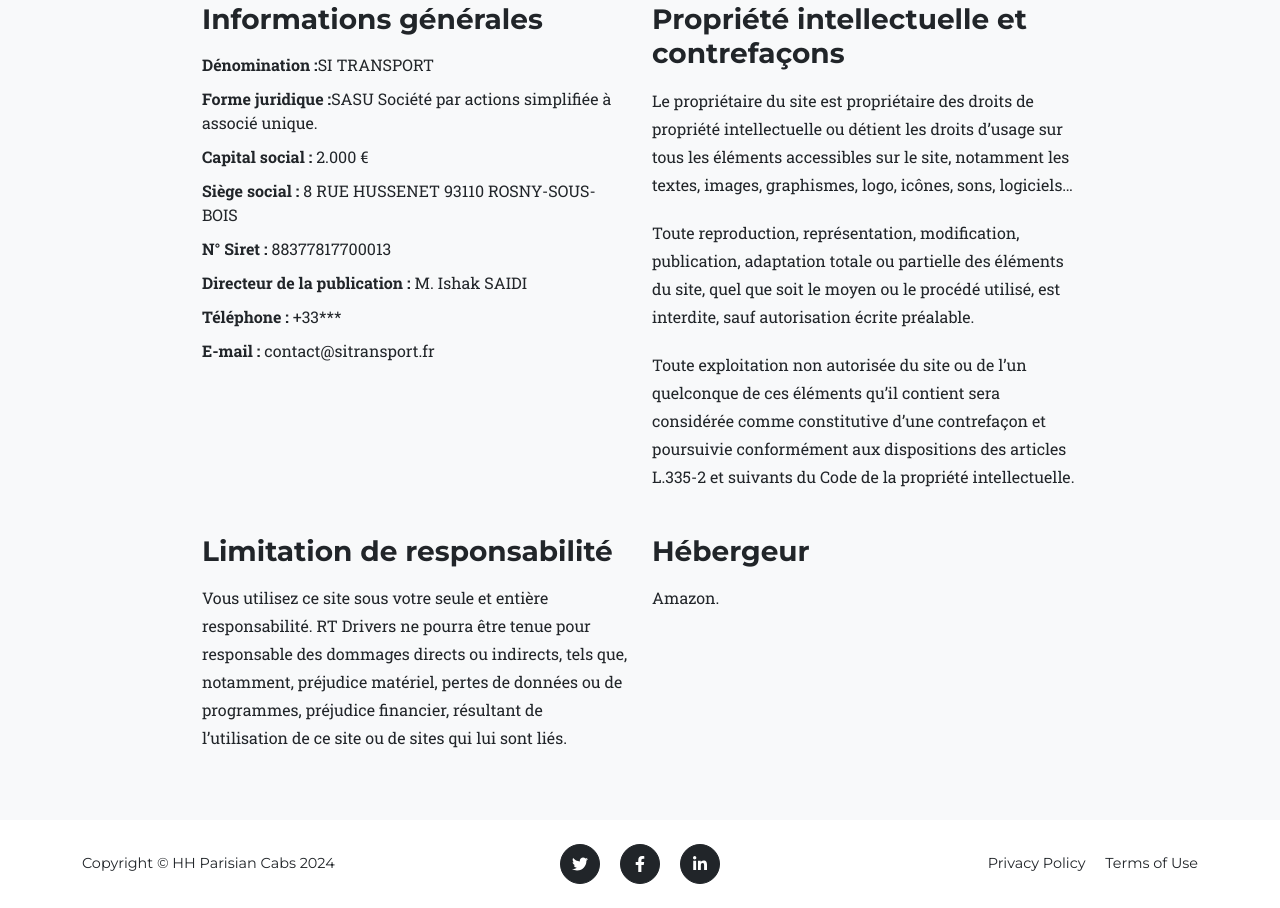
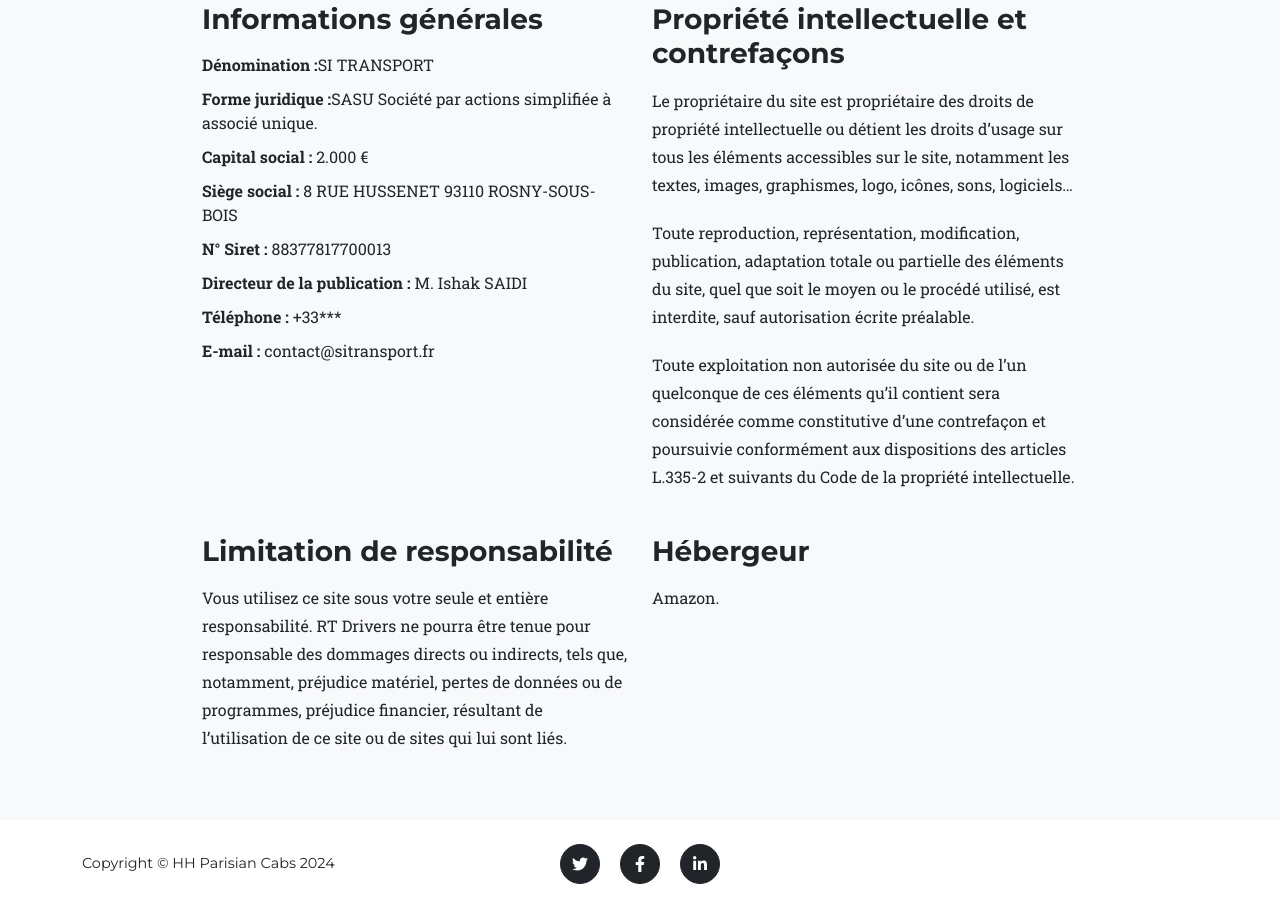
Before and after one commit to KHALIFA-97/HH-Parisian-Cabs, a plain HTML site: page policy_fr.html in a window 1280 px wide. Shown: the part 227-1135 px from the top of the page. Drawn offline with nearby package versions, Linux system fonts and the light colour scheme.

Commit message:
Update policy_fr.html

```diff
--- a/policy_fr.html
+++ b/policy_fr.html
@@ -88,8 +88,6 @@
                         <a class="btn btn-dark btn-social mx-2" href="#!" aria-label="LinkedIn"><i class="fab fa-linkedin-in"></i></a>
                     </div>
                     <div class="col-lg-4 text-lg-end">
-                        <a class="link-dark text-decoration-none me-3" href="#!">Privacy Policy</a>
-                        <a class="link-dark text-decoration-none" href="#!">Terms of Use</a>
                     </div>
                 </div>
             </div>
```
